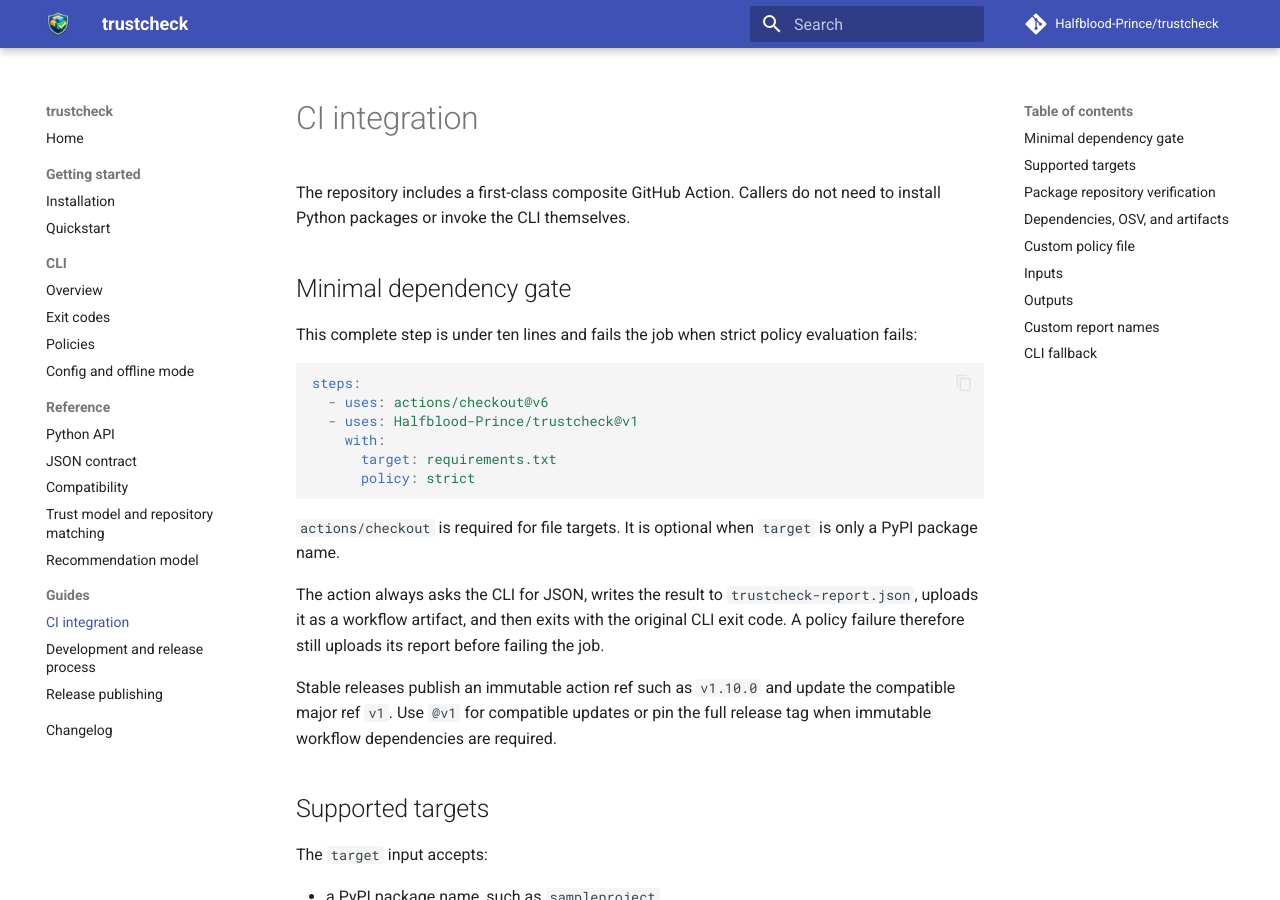
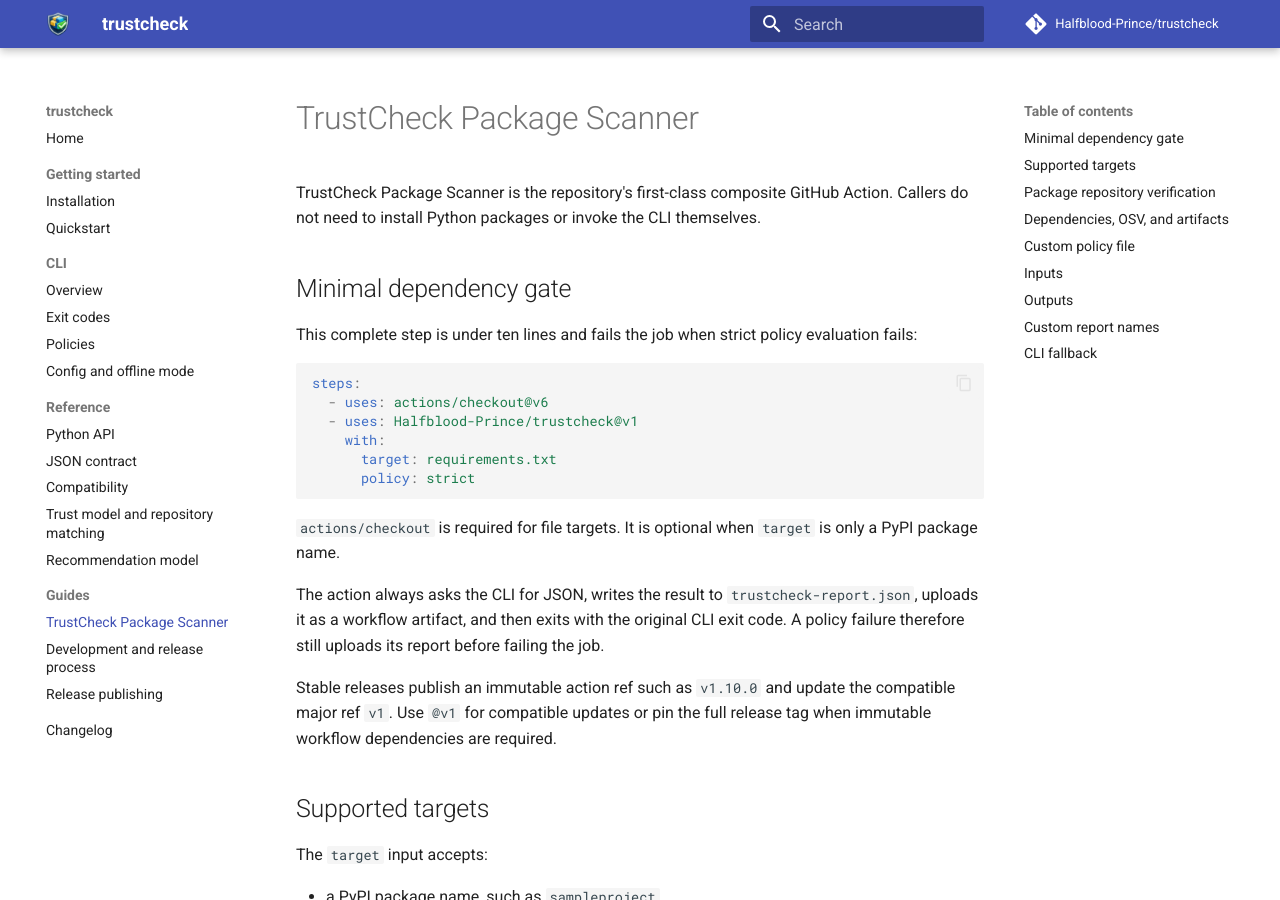
Before and after one commit to Halfblood-Prince/trustcheck, an MkDocs documentation site: the page built from docs/guides/ci-integration.md, in a window 1280 px wide and 900 px high. Built offline with MkDocs 1.6.1 and Material for MkDocs 9.7.7, drawn with Linux system fonts in a browser that asks for light colours; comment, search, counter and statistics services are not loaded.

Commit message:
Cleaned the repository and updated the docs

```diff
--- a/action.yml
+++ b/action.yml
@@ -1,4 +1,4 @@
-name: TrustCheck Dependency Security Gate
+name: TrustCheck Package Scanner
 description: Scan PyPI packages and Python dependency files with trust, provenance, and policy checks.
 author: Halfblood-Prince
 
--- a/docs/guides/ci-integration.md
+++ b/docs/guides/ci-integration.md
@@ -1,7 +1,8 @@
-# CI integration
+# TrustCheck Package Scanner
 
-The repository includes a first-class composite GitHub Action. Callers do not
-need to install Python packages or invoke the CLI themselves.
+TrustCheck Package Scanner is the repository's first-class composite GitHub
+Action. Callers do not need to install Python packages or invoke the CLI
+themselves.
 
 ## Minimal dependency gate
 
--- a/mkdocs.yml
+++ b/mkdocs.yml
@@ -22,7 +22,7 @@
       - Trust model and repository matching: reference/trust-model.md
       - Recommendation model: reference/recommendations.md
   - Guides:
-      - CI integration: guides/ci-integration.md
+      - TrustCheck Package Scanner: guides/ci-integration.md
       - Development and release process: guides/development.md
       - Release publishing: guides/release-publishing.md
   - Changelog: changelog.md
```
Also changed, not shown: CHANGELOG.md (+5 -0 lines), README.md (+4 -3 lines), docs/guides/release-publishing.md (+4 -2 lines), docs/index.md (+1 -1 lines), snap/README.md (+7 -0 lines), 6 other files.
